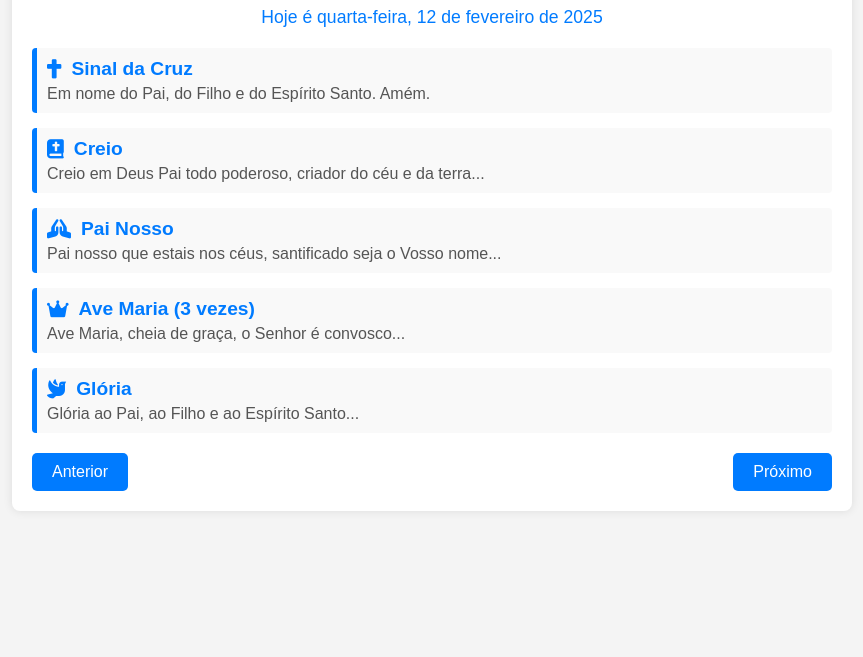
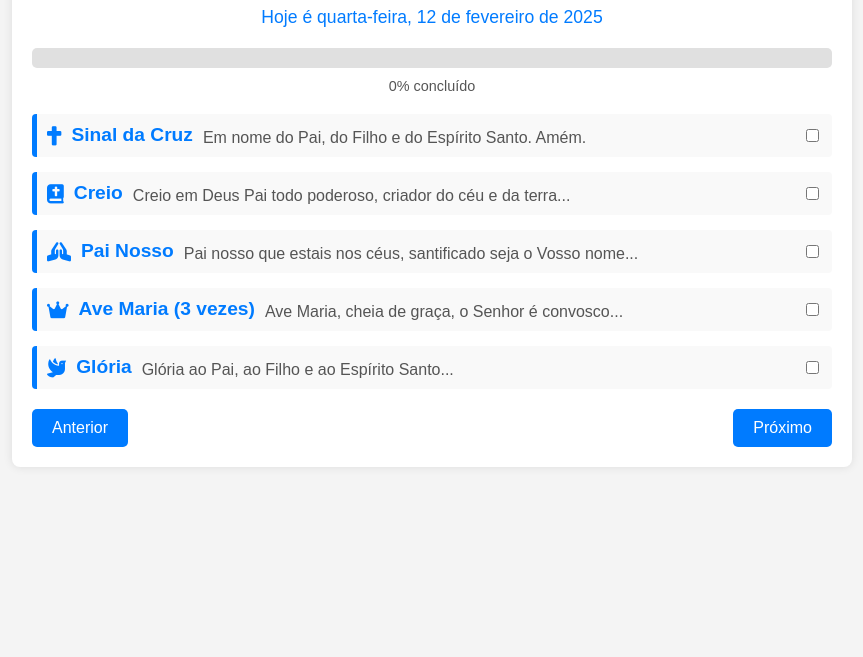
Before and after one commit to danielson-alencar/misteriosdotercomariano, a plain HTML site: page index.html in a window 1280 px wide. Shown: the part 143-800 px from the top of the page, without its empty margins (208-1071 px from the left). Drawn offline with Linux system fonts and the light colour scheme.

Commit message:
Include progesso e checkboxes

```diff
--- a/index.html
+++ b/index.html
@@ -3,7 +3,7 @@
 <head>
     <meta charset="UTF-8">
     <meta name="viewport" content="width=device-width, initial-scale=1.0">
-    <title>Mistérios do Dia</title>
+    <title>Terço Mariano</title>
     <!-- Adicionando Font Awesome para ícones -->
     <link rel="stylesheet" href="https://cdnjs.cloudflare.com/ajax/libs/font-awesome/6.0.0-beta3/css/all.min.css">
     <style>
@@ -47,6 +47,9 @@
             border-left: 5px solid #007bff;
             border-radius: 4px;
             transition: background-color 0.3s, border-left-color 0.3s;
+            display: flex;
+            align-items: center;
+            gap: 10px;
         }
 
         .secao:hover {
@@ -57,15 +60,14 @@
         .secao h2 {
             margin: 0;
             font-size: 1.2em;
-            color: #007bff; /* Cor padrão para títulos */
+            color: #007bff;
             display: flex;
             align-items: center;
-            gap: 10px; /* Espaço entre o ícone e o texto */
+            gap: 10px;
         }
 
-        /* Estilo específico para os títulos dos mistérios */
         .secao .titulo-misterio {
-            color: #d63384; /* Nova cor para os títulos dos mistérios (rosa) */
+            color: #d63384;
         }
 
         .secao p {
@@ -101,12 +103,42 @@
         .pagina.ativa {
             display: block;
         }
+
+        .progresso {
+            margin-top: 20px;
+            background-color: #e0e0e0;
+            border-radius: 5px;
+            height: 20px;
+            overflow: hidden;
+        }
+
+        .progresso-bar {
+            height: 100%;
+            background-color: #007bff;
+            width: 0;
+            transition: width 0.3s;
+        }
+
+        .progresso-texto {
+            margin-top: 10px;
+            font-size: 0.9em;
+            color: #555;
+        }
+
+        .checkbox {
+            margin-left: auto;
+            cursor: pointer;
+        }
     </style>
 </head>
 <body>
     <div class="container">
-        <h1>Mistérios do Dia</h1>
+        <h1>Terço Mariano</h1>
         <p id="data-atual"></p>
+        <div class="progresso">
+            <div class="progresso-bar" id="progresso-bar"></div>
+        </div>
+        <div class="progresso-texto" id="progresso-texto">0% concluído</div>
         <div id="oracoes"></div>
         <div id="misterios"></div>
         <div class="navegacao">
@@ -122,6 +154,8 @@
             const misteriosElement = document.getElementById('misterios');
             const anteriorButton = document.getElementById('anterior');
             const proximoButton = document.getElementById('proximo');
+            const progressoBar = document.getElementById('progresso-bar');
+            const progressoTexto = document.getElementById('progresso-texto');
 
             // Obtém e formata a data atual
             const data = new Date();
@@ -156,20 +190,36 @@
             if (misteriosDoDia) {
                 let paginaAtual = 0;
                 const paginas = [];
+                const totalItens = oracoesIniciais.length + misteriosDoDia.length * 13 + 2; // 13 itens por mistério (1 mistério + 1 Pai Nosso + 10 Ave Marias + 1 Glória) + 2 orações finais
+                let itensConcluidos = 0;
+
+                // Função para atualizar o progresso
+                function atualizarProgresso() {
+                    const porcentagem = (itensConcluidos / totalItens) * 100;
+                    progressoBar.style.width = `${porcentagem}%`;
+                    progressoTexto.textContent = `${porcentagem.toFixed(1)}% concluído`;
+                }
 
                 // Cria a primeira página com as orações iniciais
                 const primeiraPagina = document.createElement('div');
                 primeiraPagina.className = 'pagina';
                 oracoesIniciais.forEach(orc => {
-                    primeiraPagina.innerHTML += `
-                        <div class="secao">
-                            <h2>
-                                <i class="fas fa-${orc.icone}"></i>
-                                ${orc.titulo}
-                            </h2>
-                            <p>${orc.descricao}</p>
-                        </div>
+                    const div = document.createElement('div');
+                    div.className = 'secao';
+                    div.innerHTML = `
+                        <h2>
+                            <i class="fas fa-${orc.icone}"></i>
+                            ${orc.titulo}
+                        </h2>
+                        <p>${orc.descricao}</p>
+                        <input type="checkbox" class="checkbox">
                     `;
+                    div.querySelector('.checkbox').addEventListener('change', function() {
+                        if (this.checked) itensConcluidos++;
+                        else itensConcluidos--;
+                        atualizarProgresso();
+                    });
+                    primeiraPagina.appendChild(div);
                 });
                 misteriosElement.appendChild(primeiraPagina);
                 paginas.push(primeiraPagina);
@@ -185,6 +235,7 @@
                                 ${misterio.titulo}
                             </h2>
                             <p>${misterio.descricao}</p>
+                            <input type="checkbox" class="checkbox">
                         </div>
                         <div class="secao">
                             <h2>
@@ -192,6 +243,7 @@
                                 Pai Nosso
                             </h2>
                             <p>Pai nosso que estais nos céus, santificado seja o Vosso nome...</p>
+                            <input type="checkbox" class="checkbox">
                         </div>
                         ${Array.from({ length: 10 }, (_, i) => `
                             <div class="secao">
@@ -200,6 +252,7 @@
                                     Ave Maria ${i + 1}
                                 </h2>
                                 <p>Ave Maria, cheia de graça, o Senhor é convosco...</p>
+                                <input type="checkbox" class="checkbox">
                             </div>
                         `).join('')}
                         <div class="secao">
@@ -208,8 +261,16 @@
                                 Glória
                             </h2>
                             <p>Glória ao Pai, ao Filho e ao Espírito Santo...</p>
+                            <input type="checkbox" class="checkbox">
                         </div>
                     `;
+                    div.querySelectorAll('.checkbox').forEach(checkbox => {
+                        checkbox.addEventListener('change', function() {
+                            if (this.checked) itensConcluidos++;
+                            else itensConcluidos--;
+                            atualizarProgresso();
+                        });
+                    });
                     misteriosElement.appendChild(div);
                     paginas.push(div);
                 });
@@ -224,6 +285,7 @@
                             Infinitas Graças
                         </h2>
                         <p>Infinitas graças vos damos, Soberana Rainha...</p>
+                        <input type="checkbox" class="checkbox">
                     </div>
                     <div class="secao">
                         <h2>
@@ -231,8 +293,16 @@
                             Salve Rainha
                         </h2>
                         <p>Salve Rainha, Mãe de misericórdia, vida, doçura e esperança nossa, salve!...</p>
+                        <input type="checkbox" class="checkbox">
                     </div>
                 `;
+                ultimaPagina.querySelectorAll('.checkbox').forEach(checkbox => {
+                    checkbox.addEventListener('change', function() {
+                        if (this.checked) itensConcluidos++;
+                        else itensConcluidos--;
+                        atualizarProgresso();
+                    });
+                });
                 misteriosElement.appendChild(ultimaPagina);
                 paginas.push(ultimaPagina);
 
```
